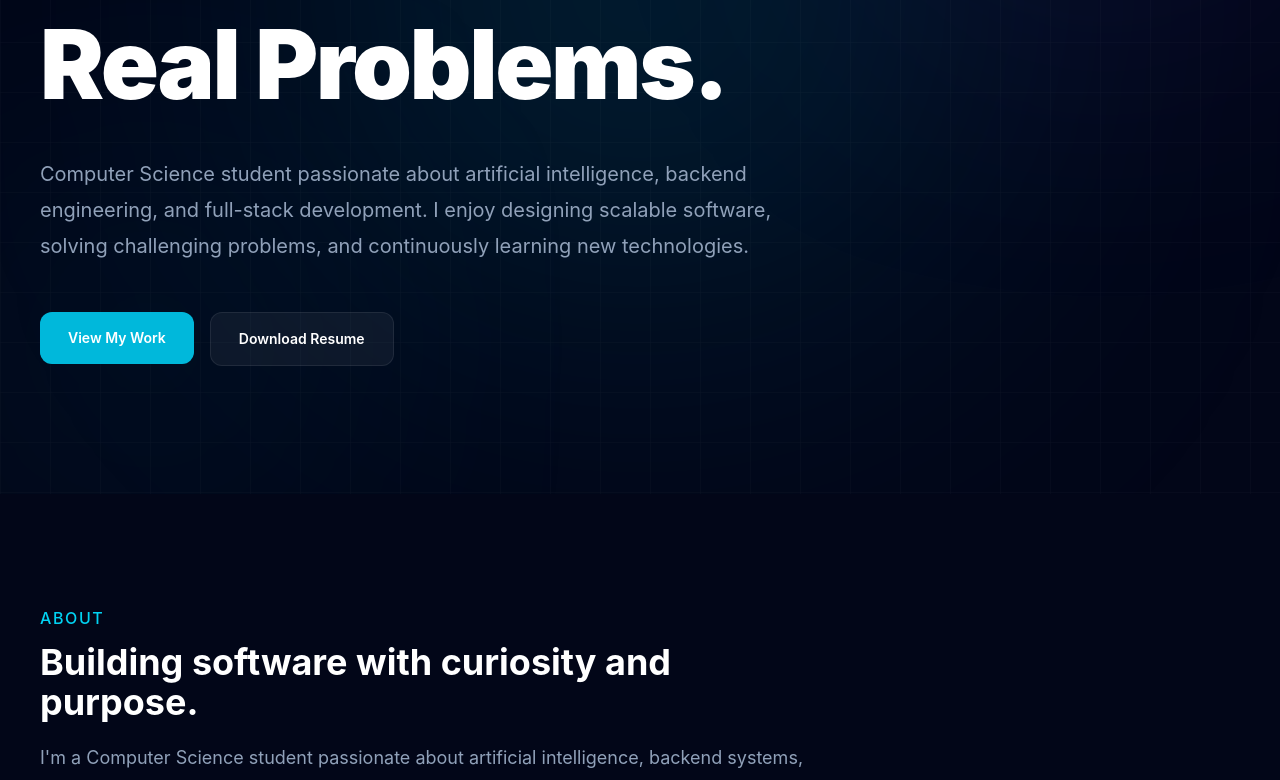
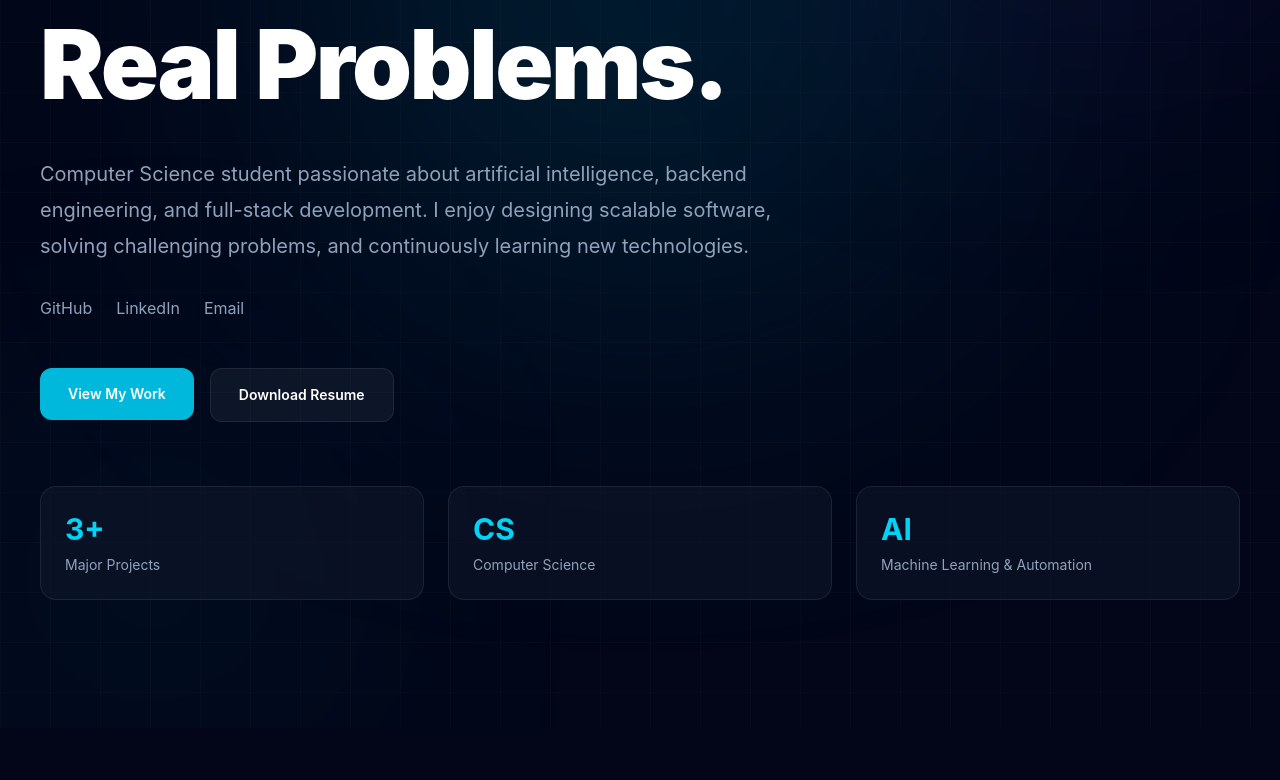
Before and after one commit to CPruett24/portfolio-website, a Next.js app: page / in a window 1280 px wide. Shown: the part 408-1188 px from the top of the page. Built offline with nearby package versions, Linux system fonts and the light colour scheme.

Commit message:
feat: enhance hero with stats and social links

```diff
--- a/src/components/sections/Hero/HeroContent.tsx
+++ b/src/components/sections/Hero/HeroContent.tsx
@@ -1,4 +1,6 @@
 import HeroButtons from "./HeroButtons";
+import HeroStats from "./HeroStats";
+import SocialLinks from "./SocialLinks";
 
 export default function HeroContent() {
   return (
@@ -23,7 +25,11 @@ export default function HeroContent() {
         learning new technologies.
       </p>
 
+      <SocialLinks />
+
       <HeroButtons />
+
+      <HeroStats />
     </>
   );
 }
--- /dev/null
+++ b/src/components/sections/Hero/HeroStats.tsx
@@ -0,0 +1,35 @@
+export default function HeroStats() {
+  const stats = [
+    {
+      value: "3+",
+      label: "Major Projects",
+    },
+    {
+      value: "CS",
+      label: "Computer Science",
+    },
+    {
+      value: "AI",
+      label: "Machine Learning & Automation",
+    },
+  ];
+
+  return (
+    <div className="mt-16 grid grid-cols-3 gap-6">
+      {stats.map((stat) => (
+        <div
+          key={stat.label}
+          className="rounded-2xl border border-white/10 bg-slate-900/60 p-6"
+        >
+          <h3 className="text-3xl font-bold text-cyan-400">
+            {stat.value}
+          </h3>
+
+          <p className="mt-2 text-sm text-slate-400">
+            {stat.label}
+          </p>
+        </div>
+      ))}
+    </div>
+  );
+}
--- /dev/null
+++ b/src/components/sections/Hero/SocialLinks.tsx
@@ -0,0 +1,30 @@
+import Link from "next/link";
+
+export default function SocialLinks() {
+  return (
+    <div className="mt-8 flex gap-6 text-slate-400">
+      <Link
+        href="https://github.com/CPruett24"
+        target="_blank"
+        className="hover:text-cyan-400 transition"
+      >
+        GitHub
+      </Link>
+
+      <Link
+        href="https://www.linkedin.com/in/chandler-pruett-2a1145345"
+        target="_blank"
+        className="hover:text-cyan-400 transition"
+      >
+        LinkedIn
+      </Link>
+
+      <a
+        href="mailto:chandlerp.jobs@gmail.com"
+        className="hover:text-cyan-400 transition"
+      >
+        Email
+      </a>
+    </div>
+  );
+}
```
